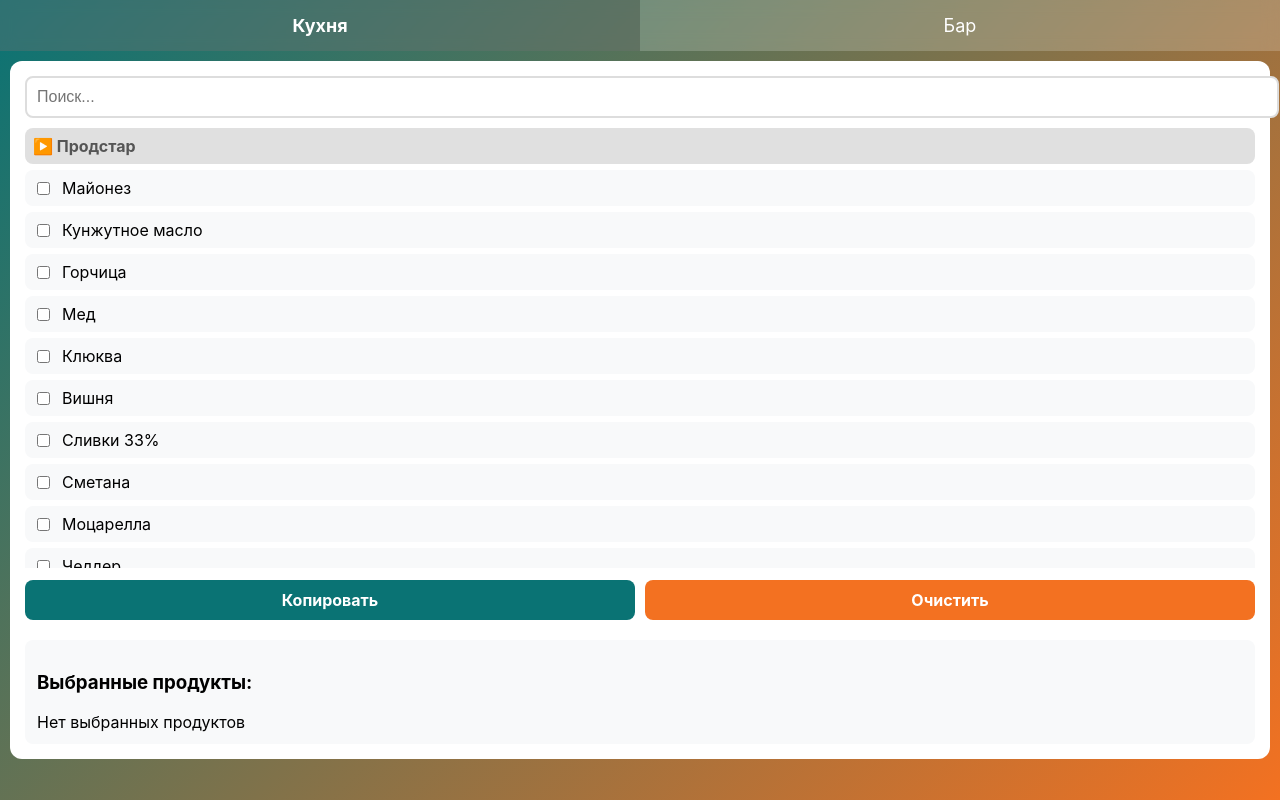
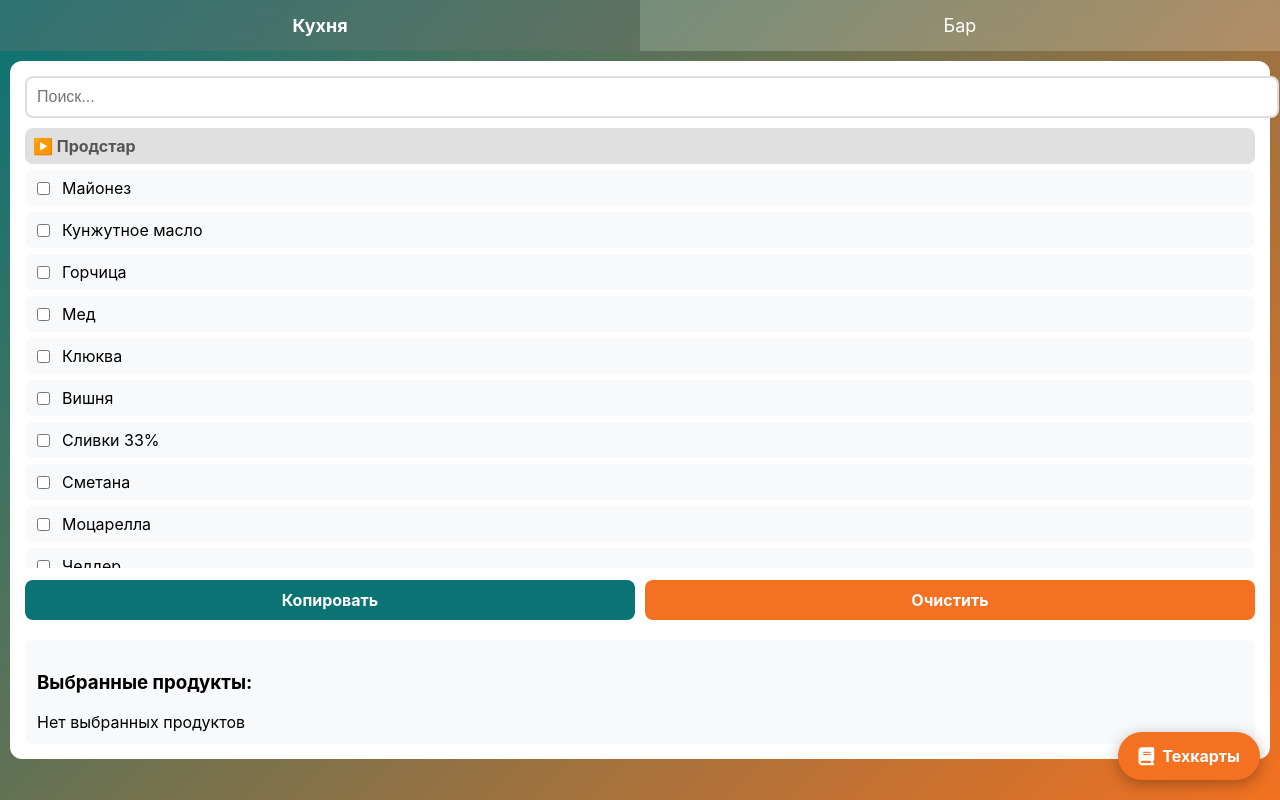
Before and after one commit to pneustroev/vinylandcoffee, a plain HTML site: page index.html in a window 1280 px wide. Drawn offline with Linux system fonts and the light colour scheme.

Commit message:
Update index.html

```diff
--- a/index.html
+++ b/index.html
@@ -125,6 +125,46 @@
         .toast.show {
             opacity: 1;
         }
+
+        /* НОВАЯ КНОПКА ТЕХКАРТ */
+        .tech-card-btn {
+            position: fixed;
+            bottom: 20px;
+            right: 20px;
+            background: #F37121;
+            color: white;
+            padding: 14px 20px;
+            border-radius: 50px;
+            text-decoration: none;
+            font-weight: bold;
+            box-shadow: 0 4px 15px rgba(0, 0, 0, 0.3);
+            z-index: 1000;
+            display: flex;
+            align-items: center;
+            gap: 8px;
+            transition: all 0.3s ease;
+            border: none;
+            cursor: pointer;
+        }
+
+        .tech-card-btn:hover {
+            transform: translateY(-3px);
+            box-shadow: 0 6px 20px rgba(0, 0, 0, 0.4);
+            background: #E0661B;
+        }
+
+        .tech-card-btn i {
+            font-size: 18px;
+        }
+
+        @media (max-width: 600px) {
+            .tech-card-btn {
+                bottom: 15px;
+                right: 15px;
+                padding: 12px 18px;
+                font-size: 14px;
+            }
+        }
     </style>
 </head>
 
@@ -170,6 +210,11 @@
         <div id="selectedBar">Нет выбранных продуктов</div>
     </div>
 </div>
+
+<!-- НОВАЯ КНОПКА ТЕХКАРТ -->
+<a href="info.html" class="tech-card-btn">
+    <i class="fas fa-book"></i> Техкарты
+</a>
 
 <div id="toast" class="toast"></div>
 
@@ -502,5 +547,8 @@ renderSelected("bar");
 
 </script>
 
+<!-- Подключение Font Awesome для иконки -->
+<link rel="stylesheet" href="https://cdnjs.cloudflare.com/ajax/libs/font-awesome/6.4.0/css/all.min.css">
+
 </body>
 </html>
```
